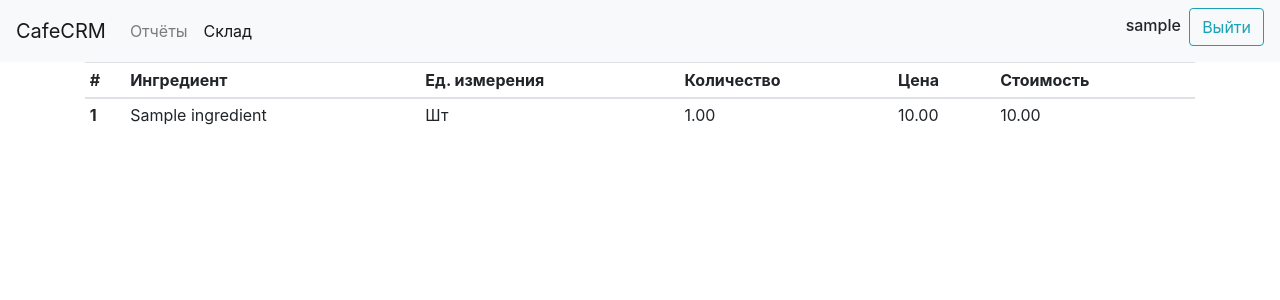
After one commit to dima-anatsko/coffee_point, a Django app: page /warehouse in a window 1280 px wide. The commit adds this page. Shown: the top 300 px of the page. Run offline with Django 3.2, Linux system fonts and the light colour scheme; a user stored in the database is signed in; tables that the repository leaves empty hold one stand-in row (values such as "Sample post"); some libraries are stand-ins or nearby versions.

Commit message:
add warehouse page

```diff
--- a/cafe/templates/navbar.html
+++ b/cafe/templates/navbar.html
@@ -10,7 +10,10 @@
         <ul class="navbar-nav mr-auto">
             {% if request.user.is_staff %}
                 <li class="nav-item">
-                    <a class="nav-link" href="{{ url('report') }}">Отчёты</a>
+                    <a class="nav-link {% if request.resolver_match.url_name == 'report' %}active{% endif %}" href="{{ url('report') }}">Отчёты</a>
+                </li>
+                <li class="nav-item">
+                    <a class="nav-link {% if request.resolver_match.url_name == 'warehouse' %}active{% endif %}" href="{{ url('warehouse') }}">Склад</a>
                 </li>
             {% endif %}
         </ul>
--- /dev/null
+++ b/cafe/templates/warehouse.html
@@ -0,0 +1,34 @@
+{% extends 'base.html' %}
+{% block content %}
+    <div class="container">
+        <div class="row">
+            <div class="col">
+                <table class="table table-sm table-hover">
+                    <thead>
+                        <tr>
+                            <th scope="col">#</th>
+                            <th scope="col">Ингредиент</th>
+                            <th scope="col">Ед. измерения</th>
+                            <th scope="col">Количество</th>
+                            <th scope="col">Цена</th>
+                            <th scope="col">Стоимость</th>
+                        </tr>
+                    </thead>
+                    <tbody>
+                        {% set d={'TH': 'Шт', 'LI': 'Литр', 'KI': 'Кг'} %}
+                        {% for ingredient in object_list %}
+                            <tr>
+                                <th scope="row">{{ loop.index }}</th>
+                                <td>{{ ingredient.shipment }}</td>
+                                <td>{{ d[ingredient.shipment.ingredient.measure_unit] }}</td>
+                                <td>{{ "{:.2f}".format(ingredient.value|round(2, 'common')) }}</td>
+                                <td>{{ "{:.2f}".format(ingredient.shipment.price|round(2, 'common')) }}</td>
+                                <td>{{ "{:.2f}".format((ingredient.value * ingredient.shipment.price)|round(2, 'common')) }}</td>
+                            </tr>
+                        {% endfor %}
+                    </tbody>
+                </table>
+            </div>
+        </div>
+    </div>
+{% endblock content %}
--- a/cafe/urls.py
+++ b/cafe/urls.py
@@ -2,13 +2,15 @@ from django.conf.urls.static import static
 from django.urls import path
 from django.conf import settings
 
-from cafe.views import HomePageView, BasketEditView, OrderView, ReportEditView
+from cafe.views import HomePageView, BasketEditView, OrderView, ReportEditView, \
+    WarehouseListView
 
 urlpatterns = [
     path('', HomePageView.as_view(), name='home'),
     path('basket-edit', BasketEditView.as_view(), name='basket-edit'),
     path('order', OrderView.as_view(), name='order'),
     path('report', ReportEditView.as_view(), name='report'),
+    path('warehouse', WarehouseListView.as_view(), name='warehouse'),
 ]
 
 if settings.DEBUG:
--- a/cafe/views.py
+++ b/cafe/views.py
@@ -7,7 +7,7 @@ from django.utils import timezone
 from django.views.generic import ListView, TemplateView, FormView
 
 from cafe.forms import BasketEditForm, OrderForm, ReportEditForm
-from cafe.models import Product, Basket, BasketItem, Shipment, Order
+from cafe.models import Product, Basket, BasketItem, Shipment, Order, Warehouse
 from cafe.services import get_basket_items_latest, isbasket_or_create, \
     get_total_cost_basket, get_categories_pr_images, get_category_request, \
     products_in_category
@@ -151,3 +151,11 @@ class ReportEditView(LoginRequiredMixin, TemplateView):
                 'count_orders': len(orders)
             }
         return context
+
+
+class WarehouseListView(LoginRequiredMixin, ListView):
+    model = Warehouse
+    template_name = 'warehouse.html'
+
+    def get_queryset(self):
+        return Warehouse.objects.prefetch_related('shipment')
```
